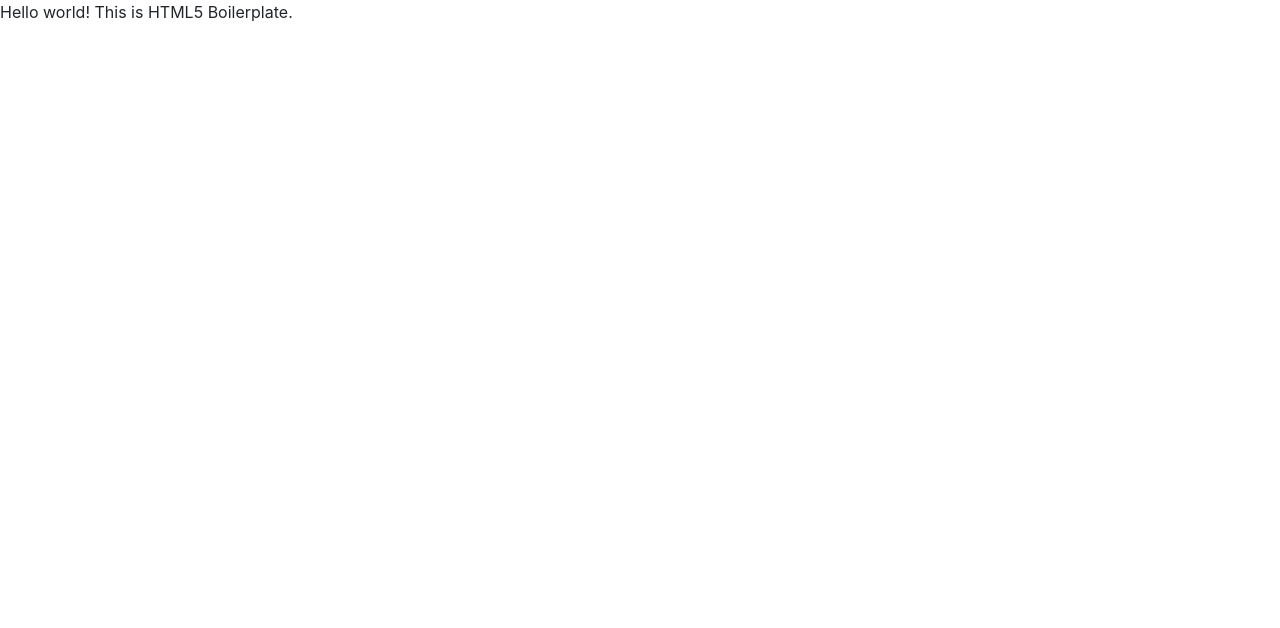
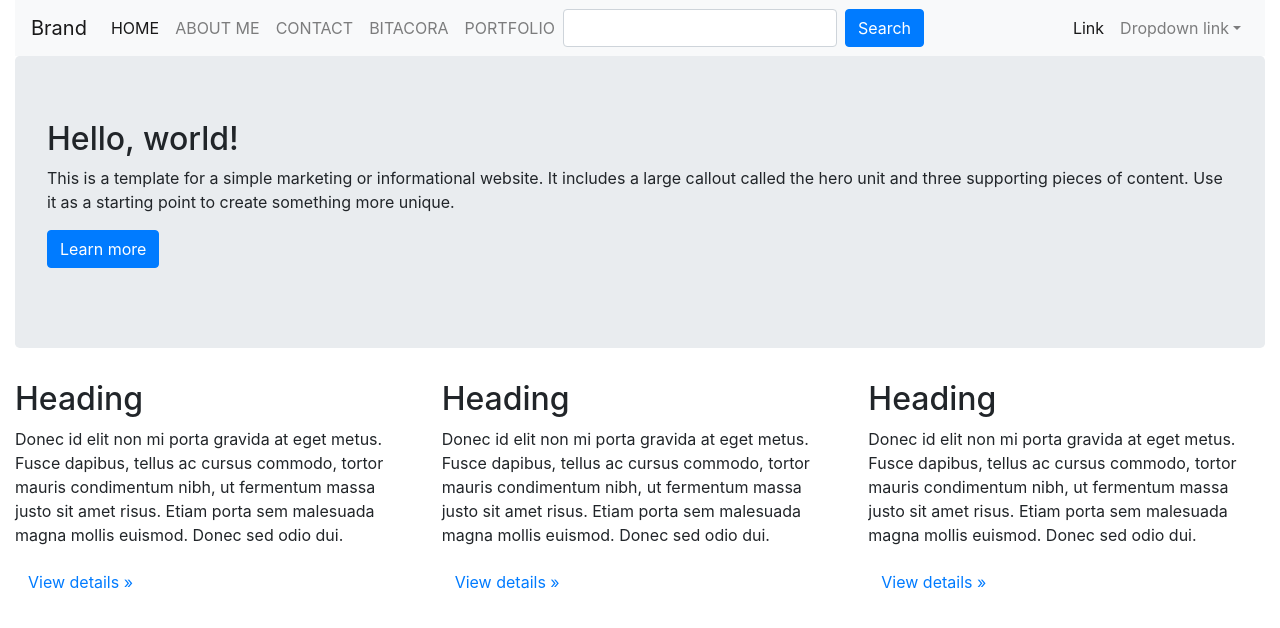
Before and after one commit to eliasdaniela/micrositio, a plain HTML site: page index.html in a window 1280 px wide. Drawn offline with nearby package versions, Linux system fonts and the light colour scheme.

Commit message:
creating navigation

```diff
--- a/index.html
+++ b/index.html
@@ -23,7 +23,103 @@
   <![endif]-->
 
   <!-- Add your site or application content here -->
-  <p>Hello world! This is HTML5 Boilerplate.</p>
+<div class="container-fluid">
+  <div class="row">
+    <div class="col-md-12">
+      <nav class="navbar navbar-expand-lg navbar-light bg-light">
+
+        <button class="navbar-toggler" type="button" data-toggle="collapse" data-target="#bs-example-navbar-collapse-1">
+          <span class="navbar-toggler-icon"></span>
+        </button> <a class="navbar-brand" href="#">Brand</a>
+        <div class="collapse navbar-collapse" id="bs-example-navbar-collapse-1">
+          <ul class="navbar-nav">
+            <li class="nav-item active">
+               <a class="nav-link" href="index.html">HOME<span class="sr-only">(current)</span></a>
+            </li>
+            <li class="nav-item">
+               <a class="nav-link" href="about.html">ABOUT ME</a>
+            </li>
+            <li class="nav-item">
+               <a class="nav-link" href="contact.html">CONTACT</a>
+            </li>
+            <li class="nav-item">
+               <a class="nav-link" href="bitacora.html">BITACORA</a>
+            </li>
+            <li class="nav-item">
+               <a class="nav-link" href="portfolio.html">PORTFOLIO</a>
+            </li>
+          </ul>
+          <form class="form-inline">
+            <input class="form-control mr-sm-2" type="text" />
+            <button class="btn btn-primary my-2 my-sm-0" type="submit">
+              Search
+            </button>
+          </form>
+          <ul class="navbar-nav ml-md-auto">
+            <li class="nav-item active">
+               <a class="nav-link" href="#">Link <span class="sr-only">(current)</span></a>
+            </li>
+            <li class="nav-item dropdown">
+               <a class="nav-link dropdown-toggle" href="http://example.com" id="navbarDropdownMenuLink" data-toggle="dropdown">Dropdown link</a>
+              <div class="dropdown-menu dropdown-menu-right" aria-labelledby="navbarDropdownMenuLink">
+                 <a class="dropdown-item" href="#">Action</a> <a class="dropdown-item" href="#">Another action</a> <a class="dropdown-item" href="#">Something else here</a>
+                <div class="dropdown-divider">
+                </div> <a class="dropdown-item" href="#">Separated link</a>
+              </div>
+            </li>
+          </ul>
+        </div>
+      </nav>
+      <div class="jumbotron">
+        <h2>
+          Hello, world!
+        </h2>
+        <p>
+          This is a template for a simple marketing or informational website. It includes a large callout called the hero unit and three supporting pieces of content. Use it as a starting point to create something more unique.
+        </p>
+        <p>
+          <a class="btn btn-primary btn-large" href="#">Learn more</a>
+        </p>
+      </div>
+    </div>
+  </div>
+  <div class="row">
+    <div class="col-md-4">
+      <h2>
+        Heading
+      </h2>
+      <p>
+        Donec id elit non mi porta gravida at eget metus. Fusce dapibus, tellus ac cursus commodo, tortor mauris condimentum nibh, ut fermentum massa justo sit amet risus. Etiam porta sem malesuada magna mollis euismod. Donec sed odio dui.
+      </p>
+      <p>
+        <a class="btn" href="#">View details »</a>
+      </p>
+    </div>
+    <div class="col-md-4">
+      <h2>
+        Heading
+      </h2>
+      <p>
+        Donec id elit non mi porta gravida at eget metus. Fusce dapibus, tellus ac cursus commodo, tortor mauris condimentum nibh, ut fermentum massa justo sit amet risus. Etiam porta sem malesuada magna mollis euismod. Donec sed odio dui.
+      </p>
+      <p>
+        <a class="btn" href="#">View details »</a>
+      </p>
+    </div>
+    <div class="col-md-4">
+      <h2>
+        Heading
+      </h2>
+      <p>
+        Donec id elit non mi porta gravida at eget metus. Fusce dapibus, tellus ac cursus commodo, tortor mauris condimentum nibh, ut fermentum massa justo sit amet risus. Etiam porta sem malesuada magna mollis euismod. Donec sed odio dui.
+      </p>
+      <p>
+        <a class="btn" href="#">View details »</a>
+      </p>
+    </div>
+  </div>
+</div>
+
   <script src="js/vendor/modernizr-3.6.0.min.js"></script>
   <script src="https://code.jquery.com/jquery-3.3.1.min.js" integrity="sha256-FgpCb/KJQlLNfOu91ta32o/NMZxltwRo8QtmkMRdAu8=" crossorigin="anonymous"></script>
   <script>window.jQuery || document.write('<script src="js/vendor/jquery-3.3.1.min.js"><\/script>')</script>
```
Also changed, not shown: 1 other file.
